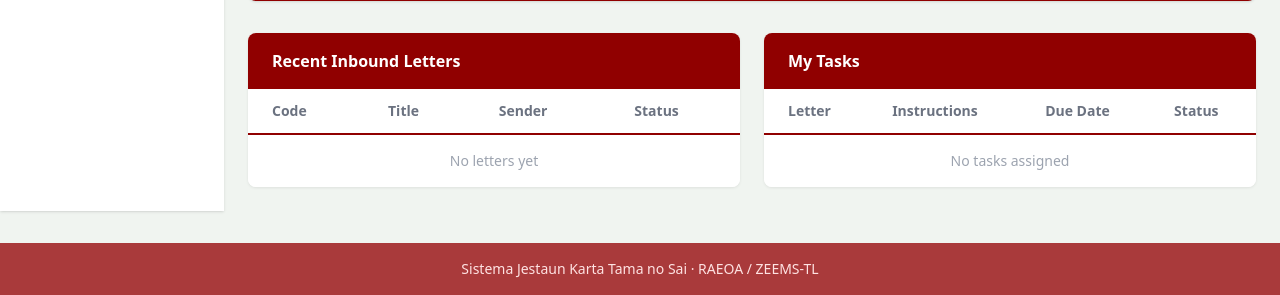
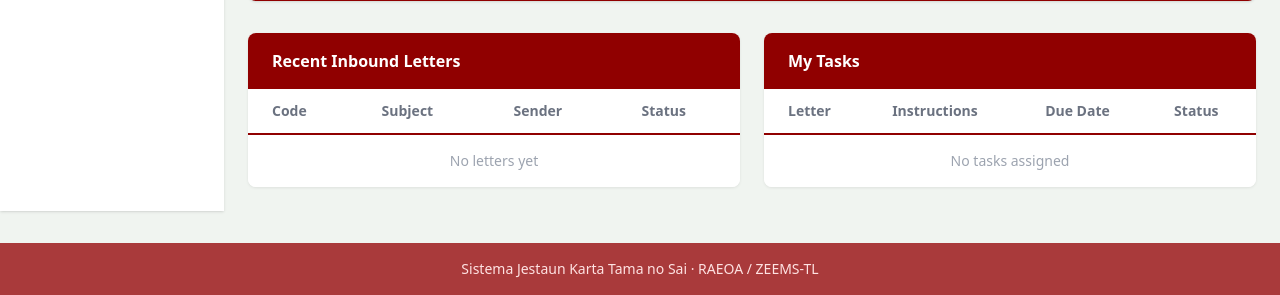
Before and after one commit to Noro18/Corespondence-System, a Django app: page /dashboard/ in a window 1280 px wide. Shown: the part 1399-1694 px from the top of the page. Run offline with Django 5.2, Linux system fonts and the light colour scheme; the visitor is signed in with stand-in values (Sample User, id 1); data comes from the database, SQL or seed files in the repository; data that the repository does not hold is empty; some libraries are stand-ins or nearby versions.

Commit message:
fix: update dashboard table header from Title to Subject

```diff
--- a/templates/monitoring/dashboard.html
+++ b/templates/monitoring/dashboard.html
@@ -155,7 +155,7 @@
         <thead>
           <tr class="text-white text-left">
             <th class="px-6 py-3">Code</th>
-            <th class="px-6 py-3">Title</th>
+            <th class="px-6 py-3">Subject</th>
             <th class="px-6 py-3">Sender</th>
             <th class="px-6 py-3">Status</th>
           </tr>
```
